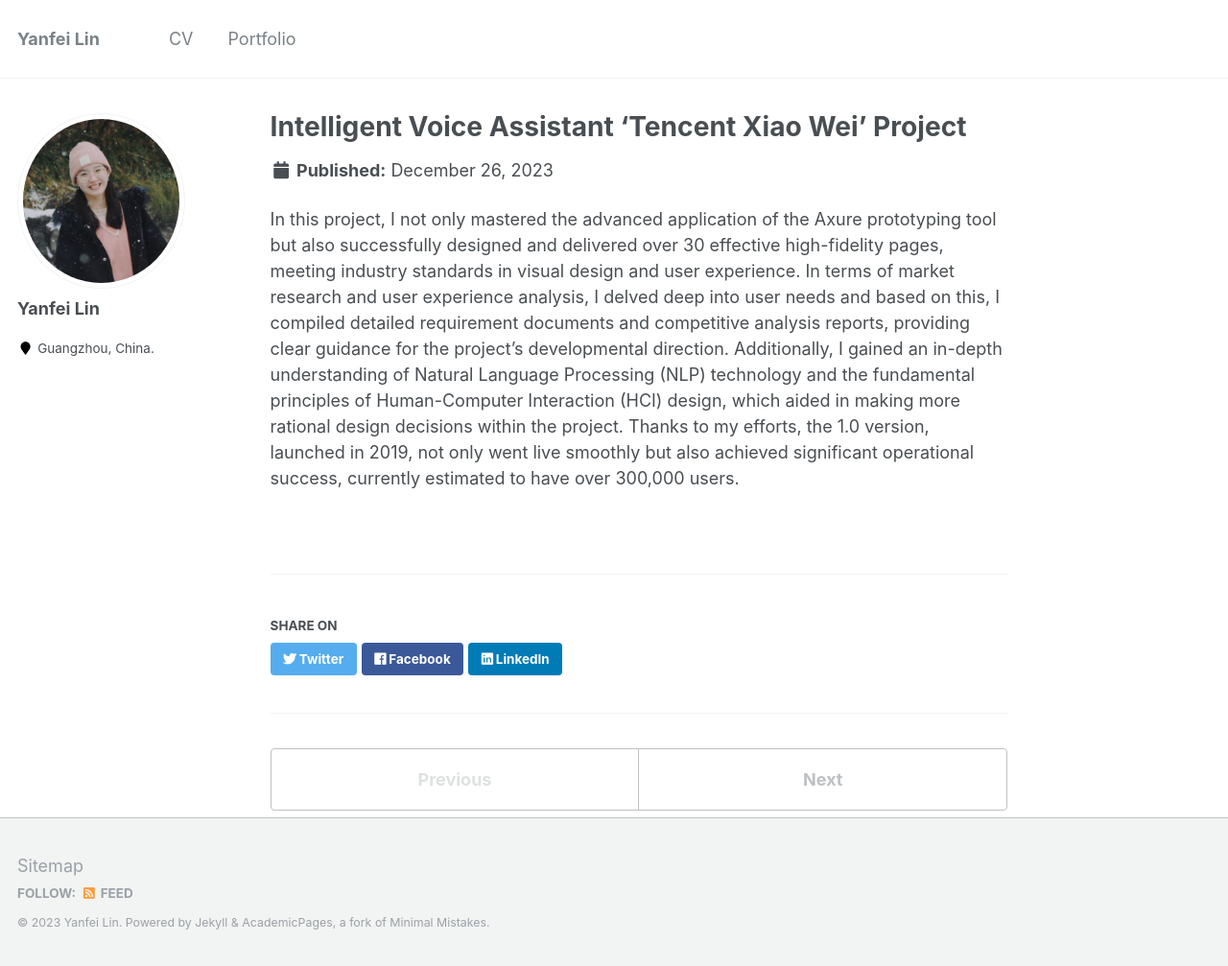
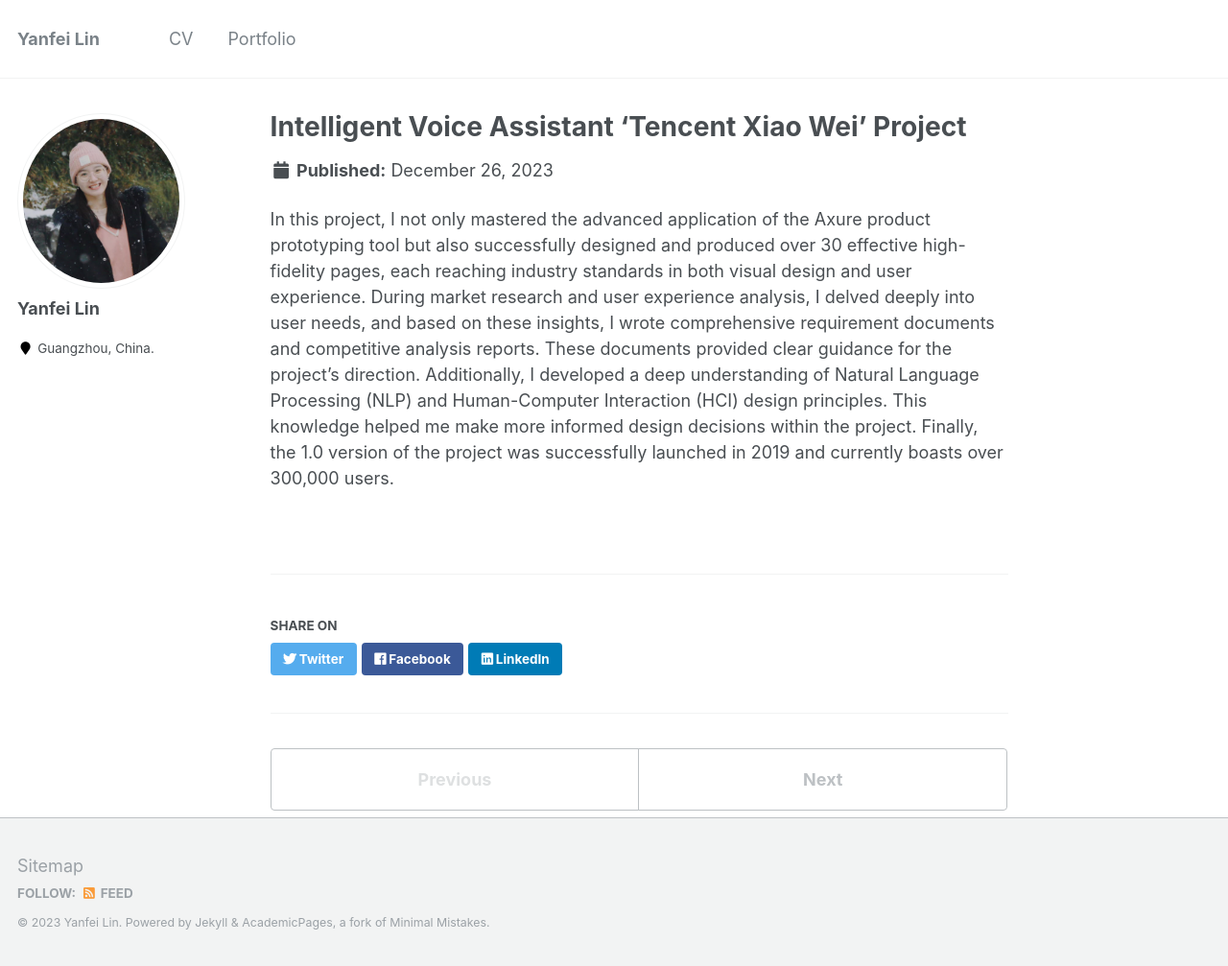
Before and after one commit to Febelin/Febelin.github.io, a Jekyll site: the page built from _portfolio/portfolio-1.md, in a window 1280 px wide. Shown: the whole page at 96% size. Built offline with Jekyll 4.4.1, drawn with Linux system fonts in a browser that asks for light colours.

Commit message:
Update portfolio-1.md

```diff
--- a/_portfolio/portfolio-1.md
+++ b/_portfolio/portfolio-1.md
@@ -5,4 +5,4 @@ collection: portfolio
 ---
 
 
-In this project, I not only mastered the advanced application of the Axure prototyping tool but also successfully designed and delivered over 30 effective high-fidelity pages, meeting industry standards in visual design and user experience. In terms of market research and user experience analysis, I delved deep into user needs and based on this, I compiled detailed requirement documents and competitive analysis reports, providing clear guidance for the project's developmental direction. Additionally, I gained an in-depth understanding of Natural Language Processing (NLP) technology and the fundamental principles of Human-Computer Interaction (HCI) design, which aided in making more rational design decisions within the project. Thanks to my efforts, the 1.0 version, launched in 2019, not only went live smoothly but also achieved significant operational success, currently estimated to have over 300,000 users.
+In this project, I not only mastered the advanced application of the Axure product prototyping tool but also successfully designed and produced over 30 effective high-fidelity pages, each reaching industry standards in both visual design and user experience. During market research and user experience analysis, I delved deeply into user needs, and based on these insights, I wrote comprehensive requirement documents and competitive analysis reports. These documents provided clear guidance for the project's direction. Additionally, I developed a deep understanding of Natural Language Processing (NLP) and Human-Computer Interaction (HCI) design principles. This knowledge helped me make more informed design decisions within the project. Finally, the 1.0 version of the project was successfully launched in 2019 and currently boasts over 300,000 users.
```
